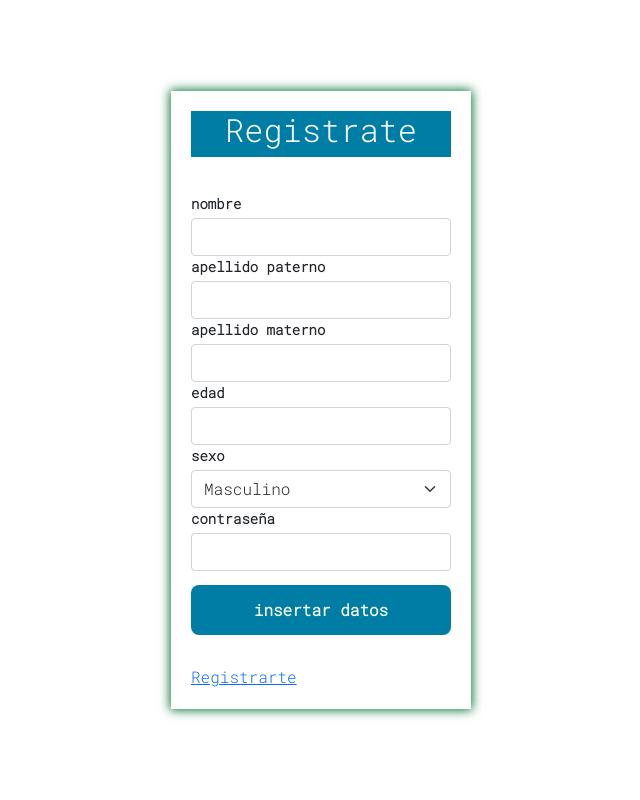
After one commit to AlanRosasGarcia/Tescha, a PHP site: page /form/form.php in a window 1280 px wide. The commit adds this page. Shown: the whole page, without its empty margins (319-959 px from the left). Run offline with PHP 8.4, Linux system fonts and the light colour scheme.

Commit message:
agregando cambios

```diff
--- a/css/form.css
+++ b/css/form.css
@@ -7,17 +7,70 @@
   --blue: #007da4;
   --low_black: #414141;
   --white:  #ffffff;
-
+  --sm: 14px;
+  --md: 16px;
+  --lg: 18px;
 }
-.form a {
-    color: var(--);
-    font-size: var(--sm);
+*{
+  font-family: 'Roboto Mono', monospace;
+}
+.login{
+  width: 100%;
+  height: 100vh;
+  display: grid;
+  place-items: center;
+}
+.title {
+  font-size: var(--lg);
+  margin-bottom: 36px;
+  text-align: start;
   text-align: center;
-    text-decoration: none;
-    margin-bottom: 52px;
+  background-color: var(--blue);
+  color: var(--white);
+}
+.form-container{
+  display: grid;
+  grid-auto-rows: auto 1fr auto;
+  width: 300px;
+  box-shadow: 0px 0px 10px 1px var(--darck_green);
+  padding: 20px 20px;
+}
+.form{
+  display: flex;
+  flex-direction: column;
+}
+.form div {
+  display: flex;
+  flex-direction: column;
+  border-radius: 10px;
 }
 .label {
   font-size: var(--sm);
   font-weight: bold;
   margin-bottom: 4px;
 }
+.input {
+  background-color: var(--darck_green);
+  border: none;
+  border-radius: 8px;
+  height: 30px;
+  font-size: var(--md);
+  padding: 6px;
+  margin-bottom: 12px;
+}
+
+.primary-button {
+  background-color: var(--blue);
+  border-radius: 8px;
+  border: none;
+  color: var(--white);
+  width: 100%;
+  cursor: pointer;
+  font-size: var(--md);
+  font-weight: bold;
+  height: 50px;
+}
+.login-button {
+  margin-top: 14px;
+  margin-bottom: 30px;
+}
--- /dev/null
+++ b/form/form.php
@@ -0,0 +1,56 @@
+<!DOCTYPE html>
+<html lang="en">
+<head>
+    <meta charset="UTF-8">
+    <meta http-equiv="X-UA-Compatible" content="IE=edge">
+    <meta name="viewport" content="width=device-width, initial-scale=1.0">
+    <link rel="stylesheet" href="../css/form.css">
+    <link rel="preconnect" href="https://fonts.googleapis.com">
+    <link rel="preconnect" href="https://fonts.gstatic.com" crossorigin>
+    <link href="https://fonts.googleapis.com/css2?family=Roboto+Mono:wght@300&display=swap" rel="stylesheet">
+    <!-- CSS only -->
+<link href="https://cdn.jsdelivr.net/npm/bootstrap@5.1.3/dist/css/bootstrap.min.css" rel="stylesheet" integrity="sha384-1BmE4kWBq78iYhFldvKuhfTAU6auU8tT94WrHftjDbrCEXSU1oBoqyl2QvZ6jIW3" crossorigin="anonymous">
+    <title>REGISTER</title>
+</head>
+<body>
+    <div class="login">
+    <div class="form-container">
+        <div class="title">
+            <h2>Registrate</h2>
+        </div>
+        <form action="" class="form">
+            <div class="nombre_css">
+                <label class="label">nombre </label>
+                <input type="text" class="form-control name" id="name" >
+            </div>
+            <div class="apellido_paerno_css">
+                <label class="label">apellido paterno</label>
+                <input type="text" class="form-control apellido_p" name="apellido_p">
+            </div>
+            <div class="apellido_materno_css">
+                <label class="label">apellido materno</label>
+                <input type="text" class="form-control apellido_m" name="apellido_m">
+            </div>
+            <div class="edad_css">
+                <label class="label">edad</label>
+                <input type="number" class="form-control apellido_m" name="edad" id="edad">
+            </div>
+            <div class="sexo_css">
+                <label class="label">sexo</label>
+                <select class="form-select"name="sexo" id="sexo">
+                    <option value="masculino">Masculino</option>
+                    <option value="femenino">Femenino</option>
+                </select>
+            </div>
+            <div class="contraseña_css">
+                <label class="label">contraseña</label>
+                <input type="password" class="form-control contrasena" name="contraseña" id="contraseña">
+            </div>
+            <button onclick="emvio" class="primary-button login-button">insertar datos</button>
+        </form>
+    <div><nav><a href="#">Registrarte</a></nav></div>
+
+    </div>
+    </div>
+</body>
+</html>
```
Also changed, not shown: app/Http/Controllers/Request.php (+15 -0 lines), html/form.html (deleted, +0 -37 lines). Lines whose indentation alone changed are shown as unchanged.
